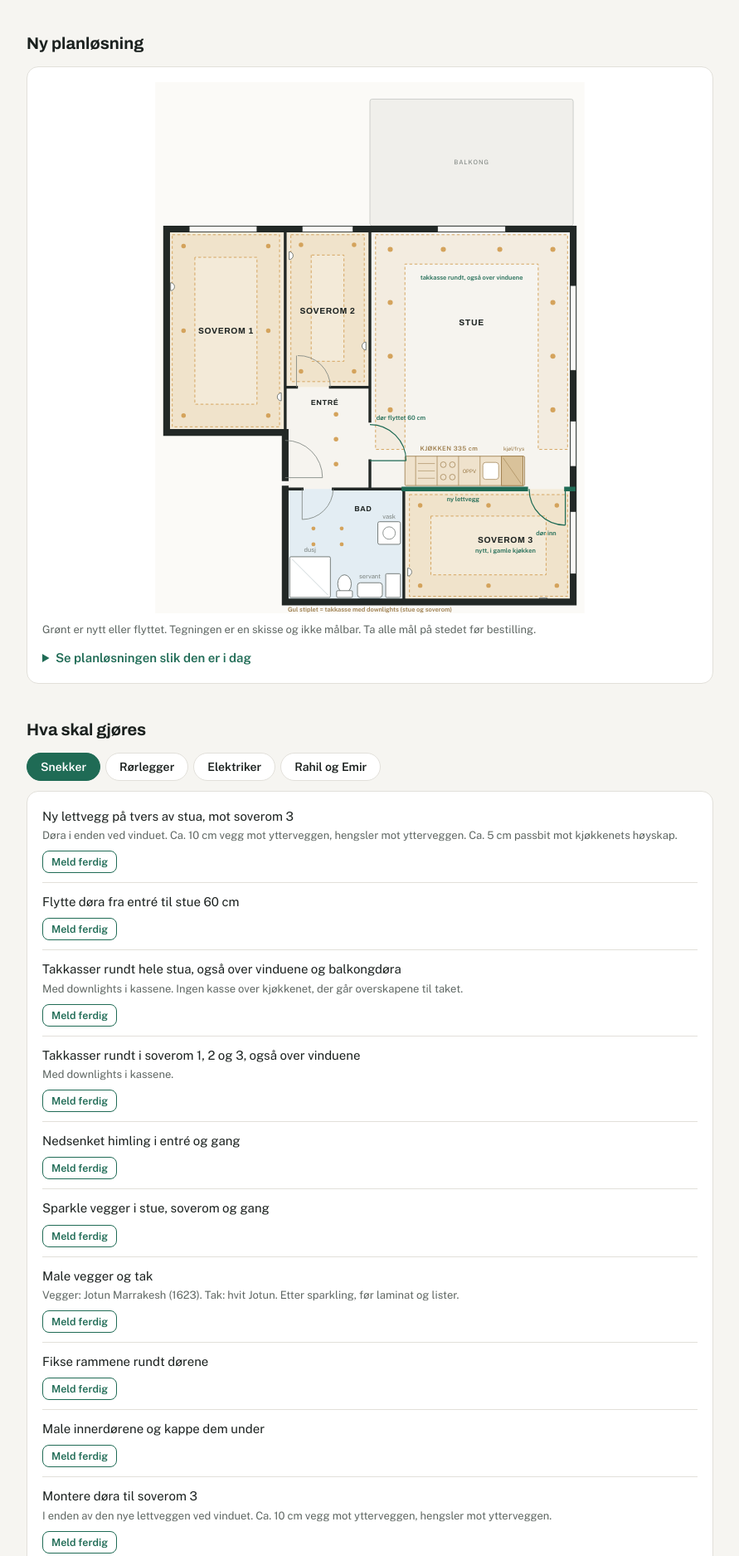
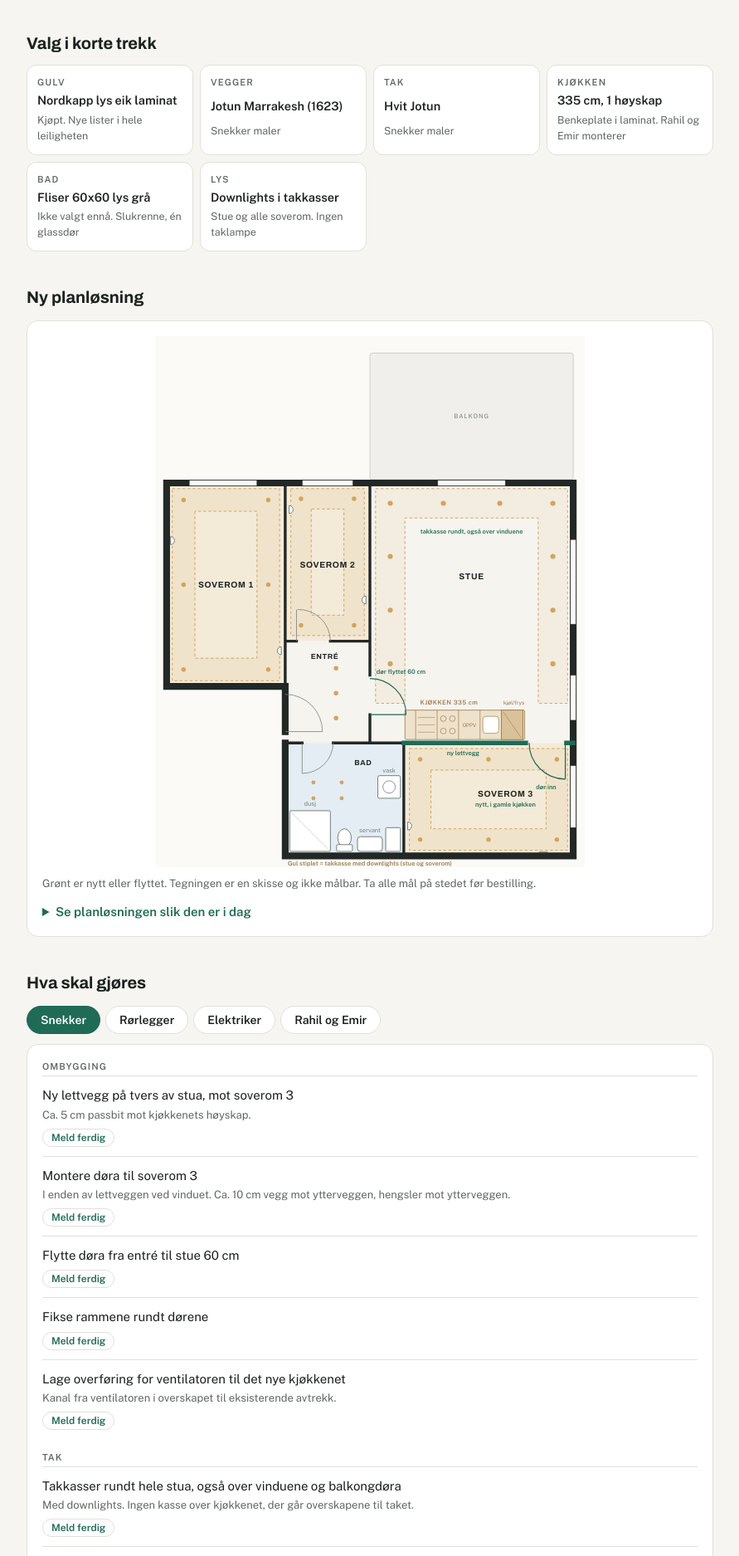
Before and after one commit to rahselv/rodtvetveien-73b, a plain HTML site: page index.html in a window 1280 px wide. Shown: the part 277-2152 px from the top of the page at 83% size, without its empty margins (194-1085 px from the left). Drawn offline with nearby package versions, Linux system fonts and the light colour scheme.

Commit message:
Ryddigere arbeidsunderlag: valg i korte trekk, grupperte snekkeroppgaver
Co-Authored-By: Claude Opus 5.5 <noreply@anthropic.com>

```diff
--- a/index.html
+++ b/index.html
@@ -49,7 +49,7 @@ details.old img{display:block;width:100%;max-width:520px;margin-top:10px;border-
 .tasks li:first-child{border-top:0;padding-top:0}
 .tasks li small{color:var(--muted);font-size:13px}
 .tag{font-size:11px;font-weight:700;letter-spacing:.06em;text-transform:uppercase;color:var(--pine)}
-.tasks li .mf{justify-self:start;margin-top:6px;font:600 12.5px var(--body);border:1px solid var(--pine);color:var(--pine);background:transparent;border-radius:8px;padding:5px 10px;cursor:pointer}
+.tasks li .mf{justify-self:start;margin-top:4px;font:600 12px var(--body);border:1px solid var(--line);color:var(--pine);background:transparent;border-radius:999px;padding:3px 10px;cursor:pointer}
 .tasks li.is-done{color:var(--muted)}
 .done-b{justify-self:start;font-size:11.5px;font-weight:700;color:var(--pine-ink);background:var(--pine);border-radius:99px;padding:2px 9px;margin-bottom:2px}
 .done-imgs{display:flex;gap:6px;flex-wrap:wrap;margin-top:6px}
@@ -95,6 +95,14 @@ textarea{min-height:76px;resize:vertical}
 .send .row .btn{flex:1}
 .hint{font-size:12.5px;color:var(--muted);margin:0}
 @media (max-width:420px){.two{grid-template-columns:1fr}}
+.valg h2{margin-bottom:10px}
+.valg-grid{display:grid;grid-template-columns:repeat(auto-fit,minmax(160px,1fr));gap:8px}
+.valg-grid>div{background:var(--surface);border:1px solid var(--line);border-radius:12px;padding:12px;display:grid;gap:2px}
+.valg-grid span{font-size:11px;letter-spacing:.1em;text-transform:uppercase;color:var(--muted);font-weight:700}
+.valg-grid b{font-size:14.5px}
+.valg-grid small{font-size:12.5px;color:var(--muted)}
+.tasks .grp{list-style:none;font-size:11px;letter-spacing:.1em;text-transform:uppercase;color:var(--muted);font-weight:700;padding:14px 0 2px;border-top:0}
+.tasks .grp:first-child{padding-top:0}
 </style>
 
 <div class="bar"><div class="in"><b>Rødtvetveien 73B</b>
@@ -111,6 +119,18 @@ textarea{min-height:76px;resize:vertical}
 <div class="person"><div>Emir Denizci<small>Oppdragsgiver</small></div><a href="tel:+4740171067">401 71 067</a></div>
 </div>
 </header>
+
+<section class="valg" aria-labelledby="valg-h">
+<h2 id="valg-h">Valg i korte trekk</h2>
+<div class="valg-grid">
+<div><span>Gulv</span><b>Nordkapp lys eik laminat</b><small>Kjøpt. Nye lister i hele leiligheten</small></div>
+<div><span>Vegger</span><b>Jotun Marrakesh (1623)</b><small>Snekker maler</small></div>
+<div><span>Tak</span><b>Hvit Jotun</b><small>Snekker maler</small></div>
+<div><span>Kjøkken</span><b>335 cm, 1 høyskap</b><small>Benkeplate i laminat. Rahil og Emir monterer</small></div>
+<div><span>Bad</span><b>Fliser 60x60 lys grå</b><small>Ikke valgt ennå. Slukrenne, én glassdør</small></div>
+<div><span>Lys</span><b>Downlights i takkasser</b><small>Stue og alle soverom. Ingen taklampe</small></div>
+</div>
+</section>
 
 <section class="plan">
 <h2>Ny planløsning</h2>
@@ -230,18 +250,22 @@ textarea{min-height:76px;resize:vertical}
 </div>
 <div class="card">
 <ul class="tasks" data-panel="snekker">
-<li>Ny lettvegg på tvers av stua, mot soverom 3<small>Døra i enden ved vinduet. Ca. 10 cm vegg mot ytterveggen, hengsler mot ytterveggen. Ca. 5 cm passbit mot kjøkkenets høyskap.</small></li>
+<li class="grp">Ombygging</li>
+<li>Ny lettvegg på tvers av stua, mot soverom 3<small>Ca. 5 cm passbit mot kjøkkenets høyskap.</small></li>
+<li>Montere døra til soverom 3<small>I enden av lettveggen ved vinduet. Ca. 10 cm vegg mot ytterveggen, hengsler mot ytterveggen.</small></li>
 <li>Flytte døra fra entré til stue 60 cm</li>
-<li>Takkasser rundt hele stua, også over vinduene og balkongdøra<small>Med downlights i kassene. Ingen kasse over kjøkkenet, der går overskapene til taket.</small></li>
-<li>Takkasser rundt i soverom 1, 2 og 3, også over vinduene<small>Med downlights i kassene.</small></li>
+<li>Fikse rammene rundt dørene</li>
+<li>Lage overføring for ventilatoren til det nye kjøkkenet<small>Kanal fra ventilatoren i overskapet til eksisterende avtrekk.</small></li>
+<li class="grp">Tak</li>
+<li>Takkasser rundt hele stua, også over vinduene og balkongdøra<small>Med downlights. Ingen kasse over kjøkkenet, der går overskapene til taket.</small></li>
+<li>Takkasser rundt i soverom 1, 2 og 3, også over vinduene<small>Med downlights.</small></li>
 <li>Nedsenket himling i entré og gang</li>
+<li class="grp">Overflater (i denne rekkefølgen)</li>
 <li>Sparkle vegger i stue, soverom og gang</li>
-<li>Male vegger og tak<small>Vegger: Jotun Marrakesh (1623). Tak: hvit Jotun. Etter sparkling, før laminat og lister.</small></li>
-<li>Fikse rammene rundt dørene</li>
+<li>Male vegger og tak<small>Vegger: Jotun Marrakesh (1623). Tak: hvit Jotun.</small></li>
 <li>Male innerdørene og kappe dem under</li>
-<li>Montere døra til soverom 3<small>I enden av den nye lettveggen ved vinduet. Ca. 10 cm vegg mot ytterveggen, hengsler mot ytterveggen.</small></li>
-<li>Lage overføring for ventilatoren til det nye kjøkkenet<small>Avtrekkskanal fra ventilatoren i overskapet til eksisterende avtrekk.</small></li>
-<li>Laminat og nye lister i hele leiligheten<small>Nordkapp lys eik. Laminatet er kjøpt. Vi kjøper listene.</small></li>
+<li>Legge laminat og nye lister i hele leiligheten<small>Nordkapp lys eik. Laminatet er kjøpt. Vi kjøper listene.</small></li>
+<li class="grp">Ferdig</li>
 <li data-done="1">Rive det gamle kjøkkenet</li>
 </ul>
 <ul class="tasks" data-panel="selv" hidden>
@@ -282,7 +306,7 @@ textarea{min-height:76px;resize:vertical}
 <div class="imgs"><figure><img src="rom-bad1-v2.jpg" alt="Badet sett fra døra, dusj med én glassdør" loading="lazy"><figcaption>Fra døra</figcaption></figure><figure><img src="rom-bad2-v2.jpg" alt="Dusjhjørnet med én glassdør og slukrenne" loading="lazy"><figcaption>Dusjen: én dør og slukrenne</figcaption></figure></div>
 </div></details>
 <details class="room"><summary>Kjøkken</summary><div class="body">
-<ul><li>Kjøkken langs den nye lettveggen i stua (leverandør ikke bestemt)</li><li><b>Veggen er 335 cm.</b> Fra døra: 5 cm fylling, høyskap 60 med integrert kjøl/frys, vaskeskap 60 med vask, oppvaskmaskin 60, stekeovn med platetopp 60, skuffeskap 60 og 30 cm fylling inn mot badveggen</li><li>Fra døra til soverom 3 (ved vinduet) og innover: ca. 5 cm passbit, høyskap med integrert kjøl/frys, vask, oppvaskmaskin, koketopp med ovn under</li><li>Overskap til taket, ventilator integrert i overskap, LED-list under overskapene</li><li>Snekker lager overføring/kanal for ventilatoren til avtrekket</li><li>Ingen spotter i taket over kjøkkenet</li><li>Rørlegger: vann og avløp til vask og oppvaskmaskin, Waterguard</li><li>Elektriker: kurser til kombiskap, ovn, koketopp, oppvaskmaskin og ventilator. LED-stripe under overskapene</li><li>Kjøkkenet monteres av Rahil og Emir</li></ul>
+<ul><li><b>335 cm</b> langs lettveggen. Fra døra: 5 cm fylling, høyskap 60 med integrert kjøl/frys, vask 60, oppvaskmaskin 60, stekeovn med platetopp 60, skuffer 60 og 30 cm fylling mot badveggen</li><li>Overskap til taket med ventilator over platetoppen og LED under. Ingen spotter over kjøkkenet</li><li>Benkeplate i laminat. Leverandør er ikke bestemt</li><li>Snekker lager ventilatorkanalen. Rørlegger tar vann og avløp med Waterguard. Elektriker tar kurser og LED</li><li>Rahil og Emir monterer kjøkkenet</li></ul>
 <div class="imgs"><figure><img src="rom-kjokken-335.jpg" alt="Valgt kjøkkenløsning, 335 cm med høyskap, vegger i Marrakesh og gulv i lys eik" loading="lazy"><figcaption>Valgt løsning: 335 cm, vegger i Marrakesh, gulv i lys eik</figcaption></figure></div>
 </div></details>
 <details class="room"><summary>Stue</summary><div class="body">
@@ -438,7 +462,7 @@ const fagNavn={snekker:"Snekker",ror:"Rørlegger",el:"Elektriker",selv:"Rahil og
 const tittel=li=>{const c=li.cloneNode(true);c.querySelectorAll("small,.tag,.done-b,.mf").forEach(x=>x.remove());return c.textContent.trim()};
 const slug=s=>s.toLowerCase().normalize("NFD").replace(/[^a-z0-9]+/g,"-").replace(/^-|-$/g,"").slice(0,60);
 const oppgaver=[];
-document.querySelectorAll("ul.tasks").forEach(ul=>ul.querySelectorAll("li").forEach(li=>{
+document.querySelectorAll("ul.tasks").forEach(ul=>ul.querySelectorAll("li:not(.grp)").forEach(li=>{
   const t=tittel(li),fag=fagNavn[ul.dataset.panel]||"",id=slug(fag+" "+t);li.dataset.id=id;
   if(li.dataset.done){li.insertAdjacentHTML("afterbegin",'<span class="done-b">✓ Ferdig</span>');li.classList.add("is-done");return}
   if(li.querySelector(".tag")?.textContent==="Åpent")return;
```
